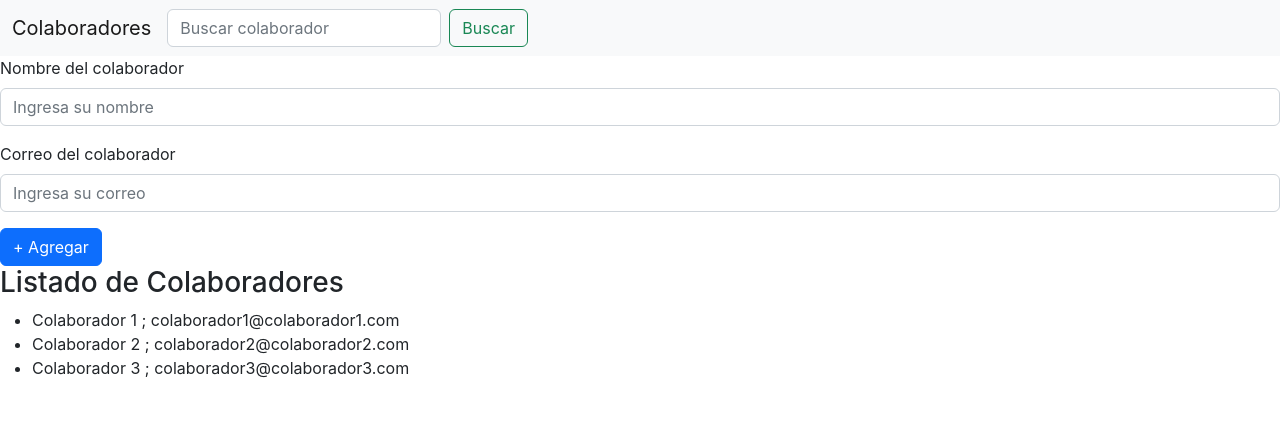
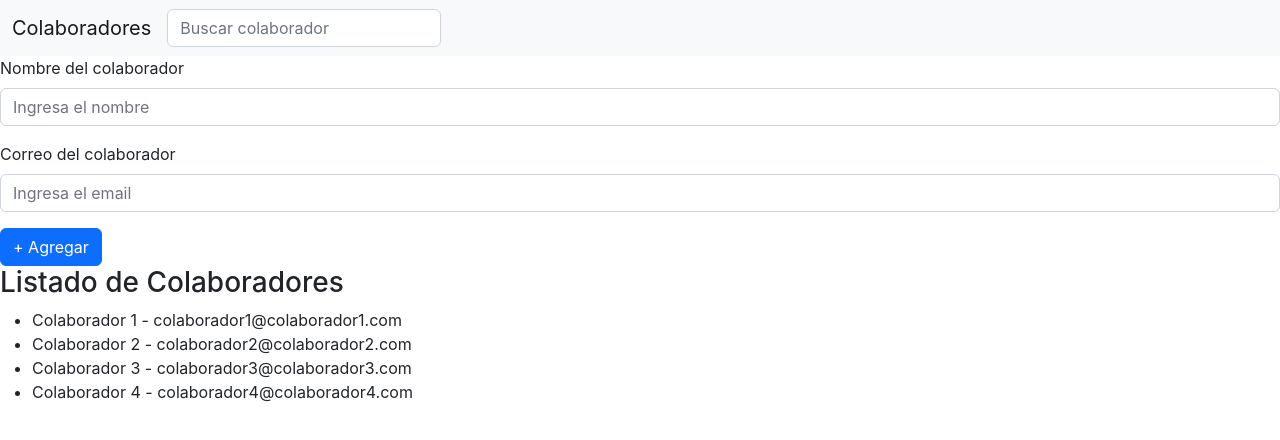
Before and after one commit to gpnarvaez/react3, a React (Create React App) app: page / in a window 1280 px wide. Shown: the top 440 px of the page. Built offline with nearby package versions, Linux system fonts and the light colour scheme.

Commit message:
subiendo final

```diff
--- a/package.json
+++ b/package.json
@@ -11,6 +11,7 @@
     "react-bootstrap": "^2.5.0",
     "react-dom": "^18.2.0",
     "react-scripts": "5.0.1",
+    "react-uuid": "^1.0.3",
     "web-vitals": "^2.1.4"
   },
   "scripts": {
--- a/src/components/BaseColaboradores.jsx
+++ b/src/components/BaseColaboradores.jsx
@@ -14,4 +14,9 @@ export const BaseColaboradores = [
         nombre: "Colaborador 3",
         correo: "colaborador3@colaborador3.com"
     },
+    {
+        id: "4",
+        nombre: "Colaborador 4",
+        correo: "colaborador4@colaborador4.com"
+    },
 ]
--- a/src/components/Colaboradores.jsx
+++ b/src/components/Colaboradores.jsx
@@ -6,10 +6,32 @@ import Navbar from 'react-bootstrap/Navbar';
 import NavDropdown from 'react-bootstrap/NavDropdown';
 import { useState } from "react";
 import { BaseColaboradores } from "./BaseColaboradores";
+import uuid from 'react-uuid';
 
 
 const Colaborador = () => {
+    const [nombreColaborador, setNombreColaborador] = useState('');
+    const [emailColaborador, setEmailColaborador] = useState('');
     const [listaColaboradores, setListaColaboradores] = useState(BaseColaboradores);
+    const [inputBuscar, setInputBuscador] = useState(BaseColaboradores);
+
+    // Función que envía el formulario
+    const enviarFormulario = (e) => {
+        e.preventDefault();
+        setListaColaboradores([...listaColaboradores,
+        {
+            id: uuid(), nombre: nombreColaborador, correo: emailColaborador,
+        }])
+        setInputBuscador(BaseColaboradores);
+    }
+
+    const Buscar=(inputUser)=>{
+        setInputBuscador(BaseColaboradores);
+        if(inputUser !==''){
+            let listaFiltrada=listaColaboradores.filter((ele)=>(ele.nombre.includes(inputUser)))
+            setListaColaboradores(listaFiltrada)
+        }
+    }
 
     return (
         <div>
@@ -18,15 +40,14 @@ const Colaborador = () => {
                     <Container fluid>
                         <Navbar.Brand href="#">Colaboradores</Navbar.Brand>
                         <Navbar.Toggle aria-controls="navbarScroll" />
-                        <Navbar.Collapse id="navbarScroll">
+                        <Navbar.Collapse id="inputBuscar">
                             <Form className="d-flex">
                                 <Form.Control
                                     type="search"
                                     placeholder="Buscar colaborador"
                                     className="me-2"
-                                    aria-label="Search"
-                                />
-                                <Button variant="outline-success">Buscar</Button>
+                                    name="inputUser"
+                                    onChange={e=>Buscar(e.target.value)}/>
                             </Form>
                         </Navbar.Collapse>
                     </Container>
@@ -34,15 +55,15 @@ const Colaborador = () => {
             </div>
 
             <div>
-                <Form>
-                    <Form.Group className="mb-3" controlId="formBasicEmail">
+                <Form onSubmit={enviarFormulario}>
+                    <Form.Group className="mb-3" name="nombreColaborador" value={nombreColaborador} onChange={e => setNombreColaborador(e.target.value)}>
                         <Form.Label>Nombre del colaborador</Form.Label>
-                        <Form.Control type="type" placeholder="Ingresa su nombre" />
+                        <Form.Control type="text" placeholder="Ingresa el nombre" />
                     </Form.Group>
 
-                    <Form.Group className="mb-3" controlId="formBasicPassword">
+                    <Form.Group className="mb-3" controlId="formBasicEmail" value={emailColaborador} name="emailColaborador" onChange={e => setEmailColaborador(e.target.value)}>
                         <Form.Label>Correo del colaborador</Form.Label>
-                        <Form.Control type="email" placeholder="Ingresa su correo" />
+                        <Form.Control placeholder="Ingresa el email" type="email"/>
                     </Form.Group>
                     <Button variant="primary" type="submit">
                         + Agregar
@@ -54,18 +75,12 @@ const Colaborador = () => {
                 <h3>Listado de Colaboradores</h3>
                 <ul>
                     {listaColaboradores.map(colaborador =>
-                    <li
-                    key={colaborador}> {colaborador.nombre} {" ; "} {colaborador.correo}
-                    </li>)}
+                        <li key={colaborador.nombre}> {colaborador.nombre} - {colaborador.correo}
+                        </li>)}
                 </ul>
             </div>
-
-
-
         </div>
-
     )
-
 }
 
 export default Colaborador
```
Also changed, not shown: 1 other file (tests, documents, lock files or other folders).
